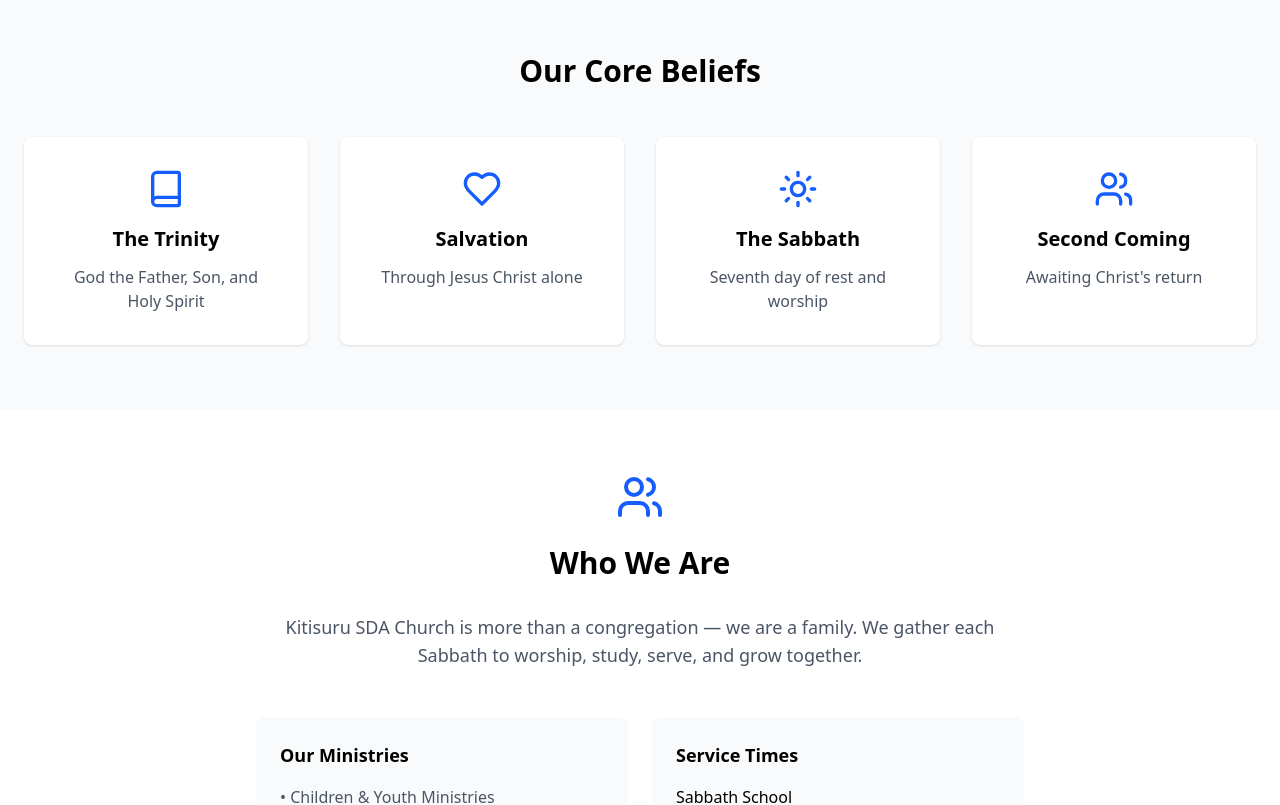
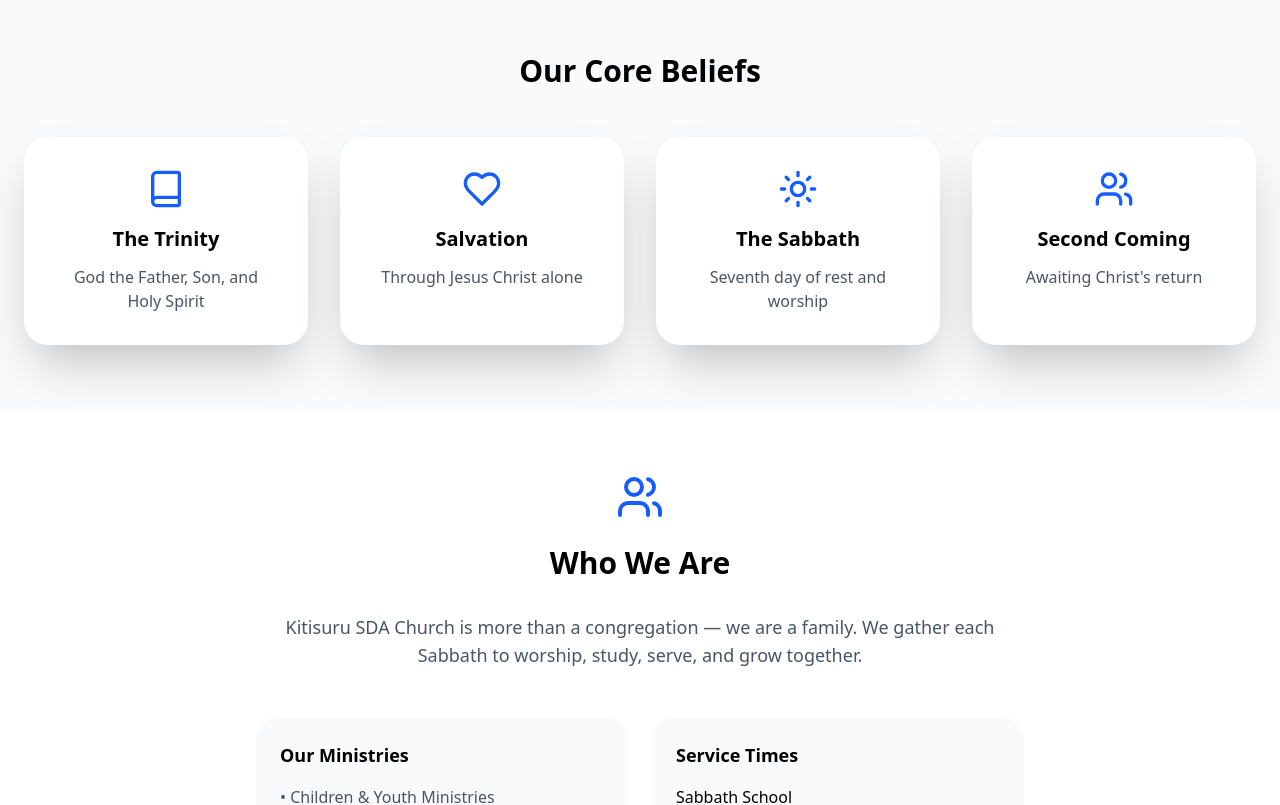
Before and after one commit to Griffin-Ndede/Kitisuru_SDA, a React (Vite) app: page /about in a window 1280 px wide. Shown: the part 1000-1805 px from the top of the page. Built offline with nearby package versions, Linux system fonts and the light colour scheme.

Commit message:
Style: style changes to cards in the home page and about us page

```diff
--- a/src/Pages/About.jsx
+++ b/src/Pages/About.jsx
@@ -53,22 +53,22 @@ function About() {
                     <div className="container mx-auto px-6">
                         <h2 className="text-3xl font-bold text-center mb-12">Our Core Beliefs</h2>
                         <div className="grid md:grid-cols-4 gap-8">
-                            <div className="bg-white p-8 rounded-lg shadow-sm text-center">
+                            <div className="bg-white p-8 rounded-3xl shadow-2xl text-center">
                                 <Book className="w-10 h-10 mx-auto mb-4 text-blue-600" />
                                 <h3 className="text-xl font-semibold mb-3">The Trinity</h3>
                                 <p className="text-gray-600">God the Father, Son, and Holy Spirit</p>
                             </div>
-                            <div className="bg-white p-8 rounded-lg shadow-sm text-center">
+                            <div className="bg-white p-8 rounded-3xl shadow-2xl text-center">
                                 <Heart className="w-10 h-10 mx-auto mb-4 text-blue-600" />
                                 <h3 className="text-xl font-semibold mb-3">Salvation</h3>
                                 <p className="text-gray-600">Through Jesus Christ alone</p>
                             </div>
-                            <div className="bg-white p-8 rounded-lg shadow-sm text-center">
+                            <div className="bg-white p-8 rounded-3xl shadow-2xl text-center">
                                 <Sun className="w-10 h-10 mx-auto mb-4 text-blue-600" />
                                 <h3 className="text-xl font-semibold mb-3">The Sabbath</h3>
                                 <p className="text-gray-600">Seventh day of rest and worship</p>
                             </div>
-                            <div className="bg-white p-8 rounded-lg shadow-sm text-center">
+                            <div className="bg-white p-8 rounded-3xl shadow-2xl text-center">
                                 <Users className="w-10 h-10 mx-auto mb-4 text-blue-600" />
                                 <h3 className="text-xl font-semibold mb-3">Second Coming</h3>
                                 <p className="text-gray-600">Awaiting Christ's return</p>
@@ -90,7 +90,7 @@ function About() {
                                 </p>
                             </div>
                             <div className="grid md:grid-cols-2 gap-6">
-                                <div className="p-6 bg-gray-50 rounded-lg">
+                                <div className="p-6 bg-gray-50 rounded-3xl">
                                     <h3 className="font-semibold text-lg mb-4">Our Ministries</h3>
                                     <ul className="space-y-2 text-gray-600">
                                         <li>• Children & Youth Ministries</li>
@@ -101,7 +101,7 @@ function About() {
                                         <li>• Community Development Initiatives</li>
                                     </ul>
                                 </div>
-                                <div className="p-6 bg-gray-50 rounded-lg">
+                                <div className="p-6 bg-gray-50 rounded-3xl">
                                     <h3 className="font-semibold text-lg mb-4">Service Times</h3>
                                     <div className="space-y-4">
                                         <div>
--- a/src/Pages/Home.jsx
+++ b/src/Pages/Home.jsx
@@ -104,13 +104,13 @@ function Home() {
           <div className="container mx-auto px-6">
             <h2 className="text-3xl font-bold text-center text-blue-900 mb-12">Upcoming Events</h2>
             <div className="grid grid-cols-1 md:grid-cols-2 gap-8">
-              <div className="bg-white p-6 rounded-4xl shadow-2xlb">
+              <div className="bg-white p-6 rounded-4xl shadow-2xl">
                 <Calendar className="w-8 h-8 text-blue-600 mb-4" />
                 <h3 className="text-xl font-semibold mb-2">Youth Camp Meeting</h3>
                 <p className="text-gray-600 mb-4">Join us for our annual youth retreat filled with worship, fellowship, and outdoor activities.</p>
                 <p className="text-sm text-gray-500">March 15-17, 2024</p>
               </div>
-              <div className="bg-white p-6 rounded-4xl shadow-2xlb">
+              <div className="bg-white p-6 rounded-4xl shadow-2xl">
                 <Calendar className="w-8 h-8 text-blue-600 mb-4" />
                 <h3 className="text-xl font-semibold mb-2">Health Fair</h3>
                 <p className="text-gray-600 mb-4">Free health screenings, nutrition workshops, and wellness seminars for the community.</p>
```
